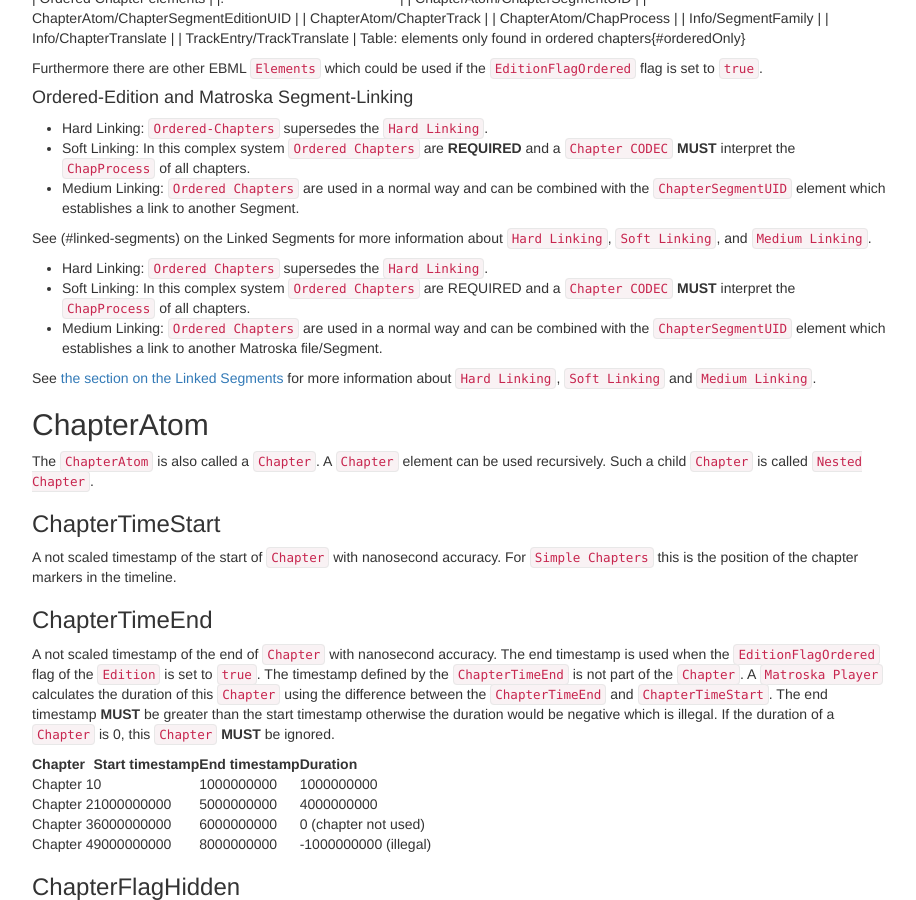
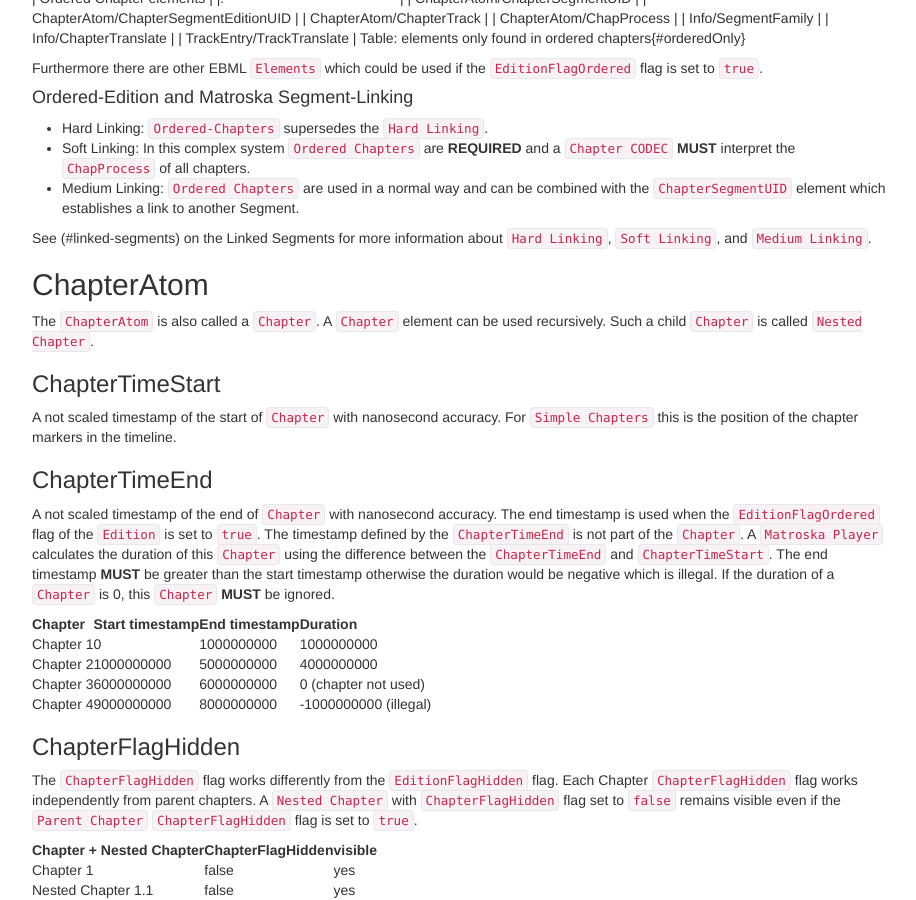
Before and after one commit to ietf-wg-cellar/matroska-specification, a Jekyll site: the page built from chapters.md, in a window 1280 px wide and 900 px high, scrolled down 1572 px. Shown: the whole window, without its empty margins (273-1189 px from the left). Built offline with Jekyll 4.4.1, drawn with Linux system fonts in a browser that asks for light colours.

Commit message:
remove duplicate text

```diff
--- a/chapters.md
+++ b/chapters.md
@@ -143,15 +143,6 @@ with the `ChapterSegmentUID` element which establishes a link to another Segment
 
 See (#linked-segments) on the Linked Segments for more information
 about `Hard Linking`, `Soft Linking`, and `Medium Linking`.
-
-- Hard Linking: `Ordered Chapters` supersedes the `Hard Linking`.
-- Soft Linking: In this complex system `Ordered Chapters` are REQUIRED and a `Chapter CODEC`
-  **MUST** interpret the `ChapProcess` of all chapters.
-- Medium Linking: `Ordered Chapters` are used in a normal way and can be combined with the
- `ChapterSegmentUID` element which establishes a link to another Matroska file/Segment.
-
-See [the section on the Linked Segments](#linked-segments) for more information about
-`Hard Linking`, `Soft Linking` and `Medium Linking`.
 
 ## ChapterAtom
 The `ChapterAtom` is also called a `Chapter`.
```
